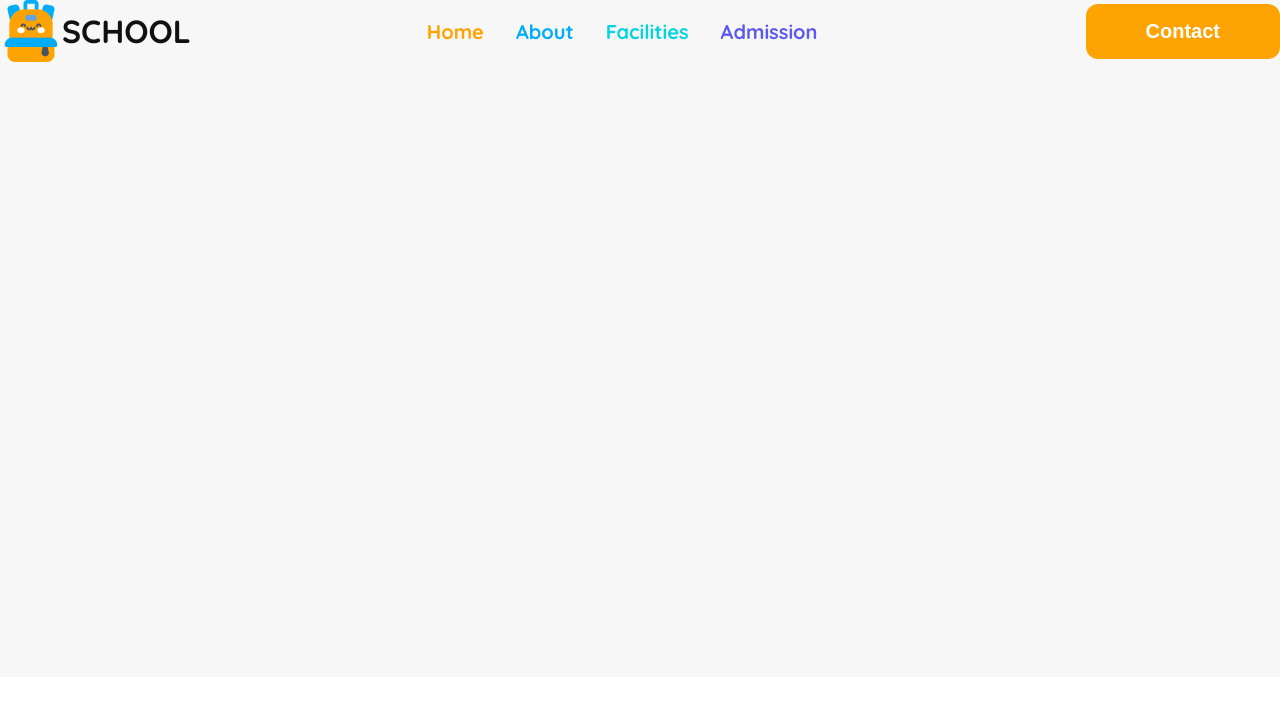
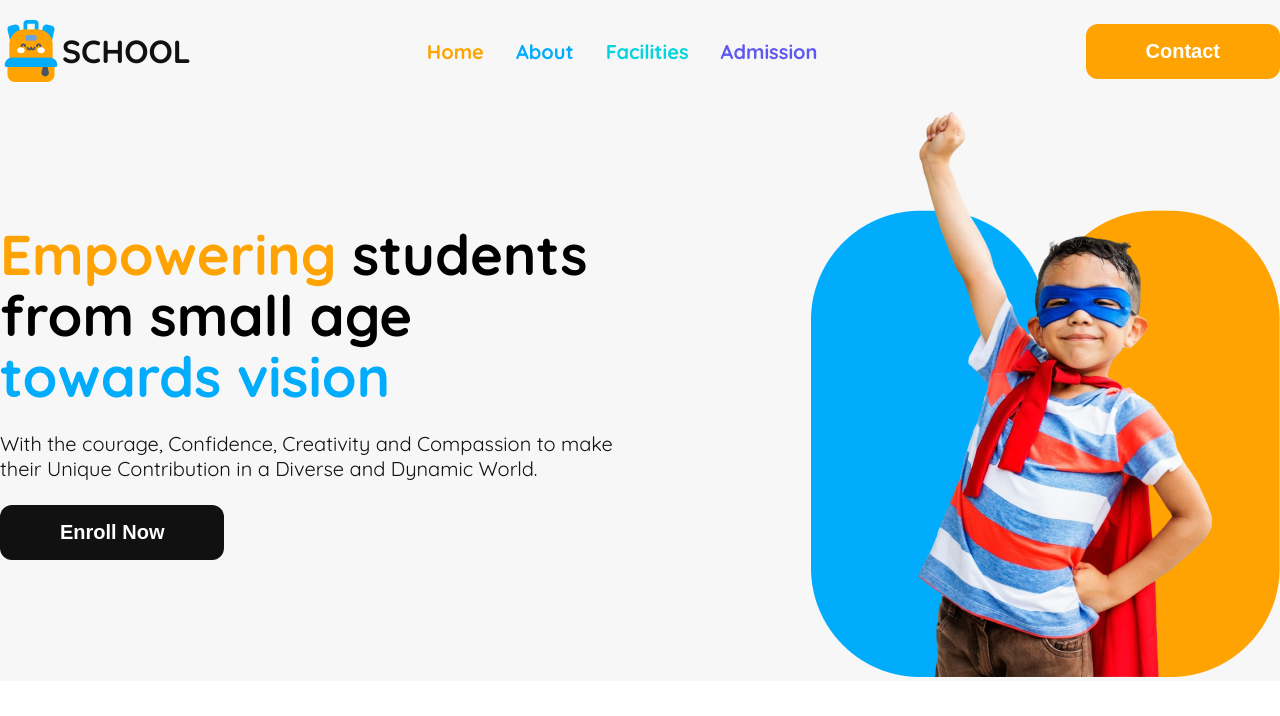
Before and after one commit to mridularodoshi/Kids-School-Website, a plain HTML site: page index.html in a window 1280 px wide. Drawn offline with Linux system fonts and the light colour scheme.

Commit message:
added banner

```diff
--- a/index.html
+++ b/index.html
@@ -34,10 +34,26 @@
                 <li class="nav-link purple">Admission</li>
             </ul>
             <div class="btn-container">
-                <button class="btn-primary">Contact</button>
+                <button class="btn-primary bg-btn">Contact</button>
             </div>
         </nav>
         <!-- navbar ends here -->
+
+        <!-- banner starts here -->
+        <div class="banner display-flex align-center">
+            <div class="banner-content">
+                <h1 class="banner-title"><span class="orange">Empowering</span> students from small age <span class="sky-blue">towards vision</span></h1>
+                <p class="banner-descrip">With the courage, Confidence, Creativity and Compassion to make their Unique Contribution in a Diverse and Dynamic World.
+                </p>
+                <button class="btn-primary bg-btn2">Enroll Now</button>
+
+            </div>
+            <div class="banner-dp">
+                <img src="assets/hero-kids.png" alt="">
+            </div>
+
+        </div>
+        <!-- banner ends here -->
 
     </header>
 
--- a/styles/style.css
+++ b/styles/style.css
@@ -12,6 +12,18 @@
 }
 
 /* colors */
+.bg-primary {
+  background-color: rgb(247, 247, 247);
+}
+
+.bg-btn {
+  background-color: rgb(254, 163, 1);
+}
+
+.bg-btn2 {
+  background-color: rgb(17, 17, 17);
+}
+
 .orange {
   color: rgb(254, 163, 1);
 }
@@ -41,11 +53,9 @@
   align-items: center;
 }
 
-.bg-primary {
-  background-color: rgb(247, 247, 247);
-}
 
-.navbar {
+.navbar,
+.banner {
   max-width: 1440px;
   margin: 0 auto;
 
@@ -56,7 +66,7 @@
   font-size: 20px;
   font-weight: 600;
   text-align: center;
-  background-color: rgb(254, 163, 1);
+
   padding: 16px 60px;
   border-radius: 12px;
   border: none;
@@ -67,6 +77,7 @@
 /* nav styles */
 .navbar {
   justify-content: space-between;
+  padding: 20px 0;
 }
 
 nav ul li {
@@ -90,7 +101,35 @@ nav ul li {
 
 
 /* banner styles */
-header {
-  min-height: 677px;
+.banner {
+  gap: 50px;
+  justify-content: space-between;
+}
+
+.banner-content {
+  max-width: 640px;
+}
+
+.banner-dp>img {
+  width: 100%;
 
 }
+
+.banner-dp {
+  max-width: 470px;
+}
+
+.banner-title {
+  font-size: 3.5rem;
+  font-weight: 700;
+  line-height: 61px;
+  margin-bottom: 24px;
+}
+
+.banner-descrip {
+  color: rgb(17, 17, 17);
+  font-size: 1.25rem;
+  font-weight: 400;
+  line-height: 25px;
+  margin-bottom: 24px;
+}
```
